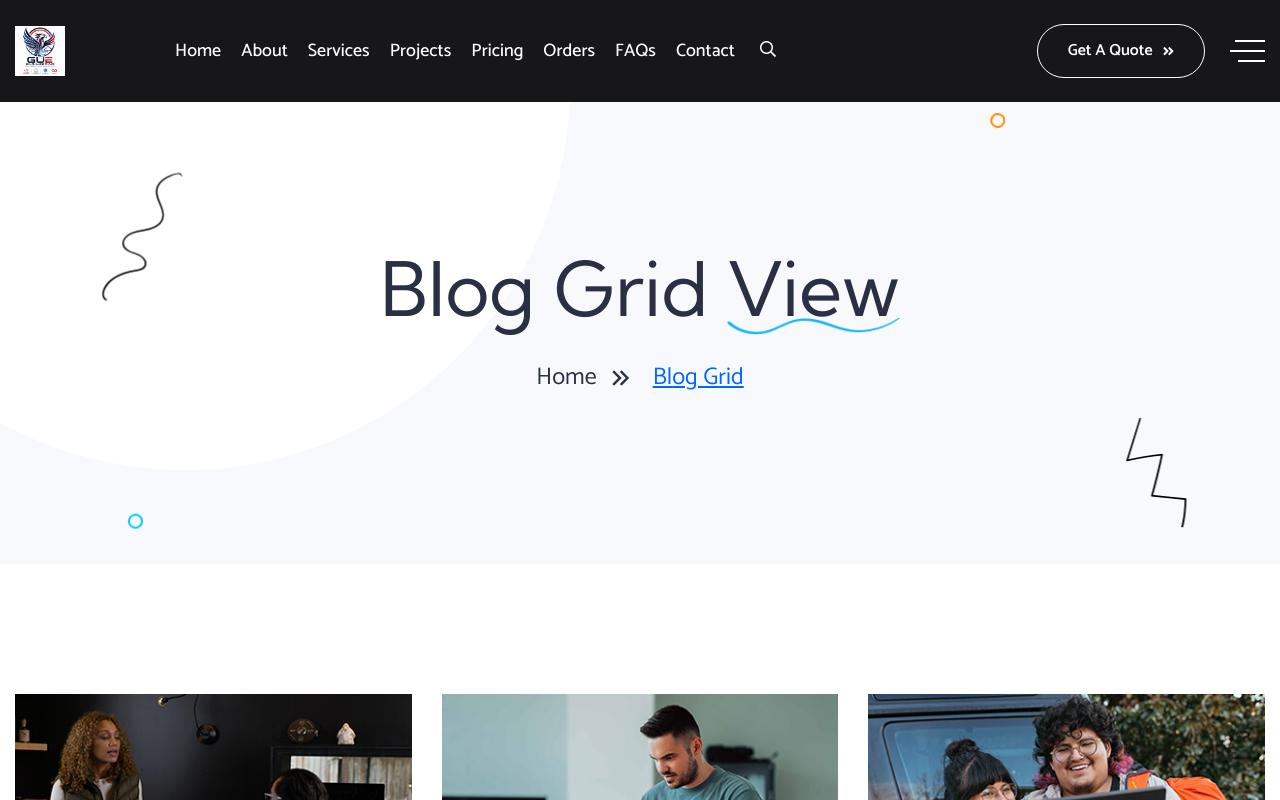
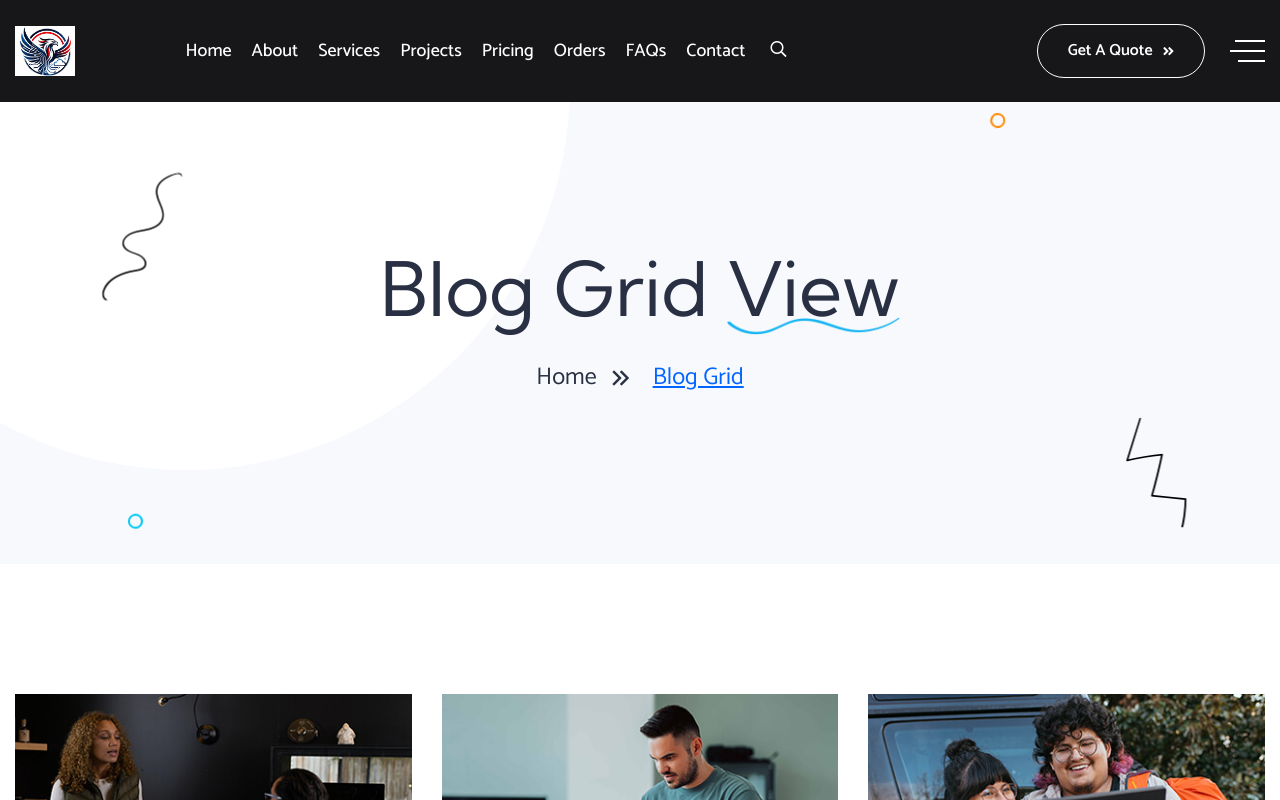
Before and after one commit to GUE-GROUP-LIMITED/GueEnginering, a Next.js app in the folder react-template/: page /blog in a window 1280 px wide. Shown: the top 800 px of the page. Built offline with nearby package versions, Linux system fonts and the light colour scheme.

Commit message:
Use header logo asset

```diff
--- a/react-template/layout/Header.js
+++ b/react-template/layout/Header.js
@@ -2,7 +2,7 @@ import { sideBarToggle } from "@/utility";
 import Link from "next/link";
 import MobileMenu from "./MobileMenu";
 
-const HEADER_LOGO = "assets/images/logos/logo-withbg.png";
+const HEADER_LOGO = "assets/images/logos/logoheader.png";
 
 const Header = ({ header }) => {
   switch (header) {
```
Also changed, not shown: react-template/public/assets/images/logos/logoheader.png (added).
